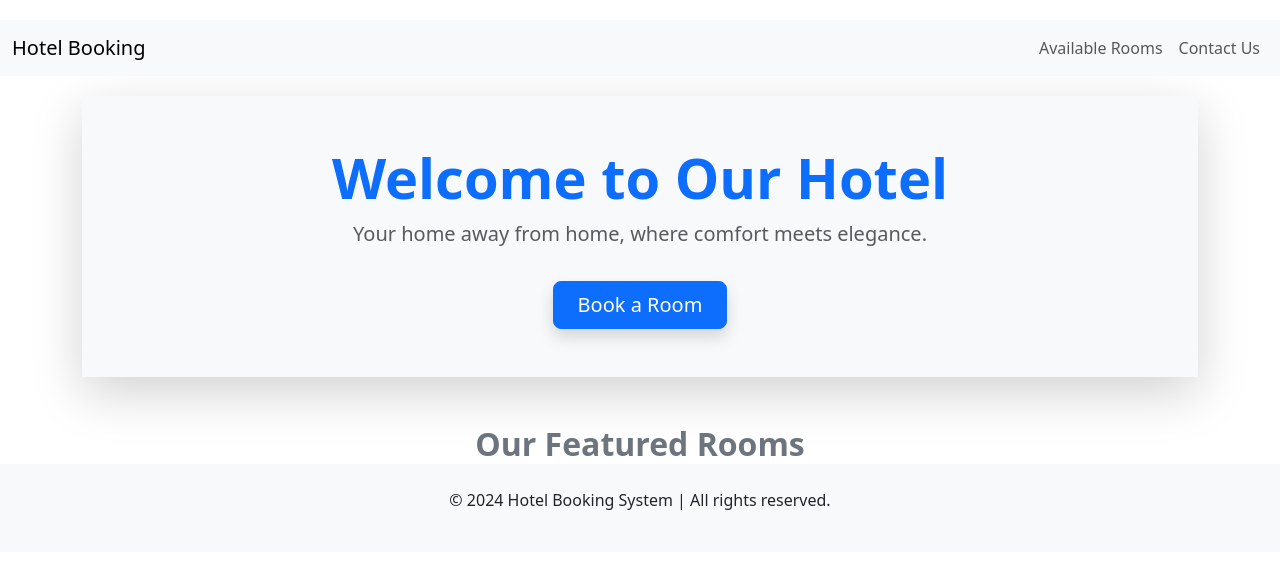
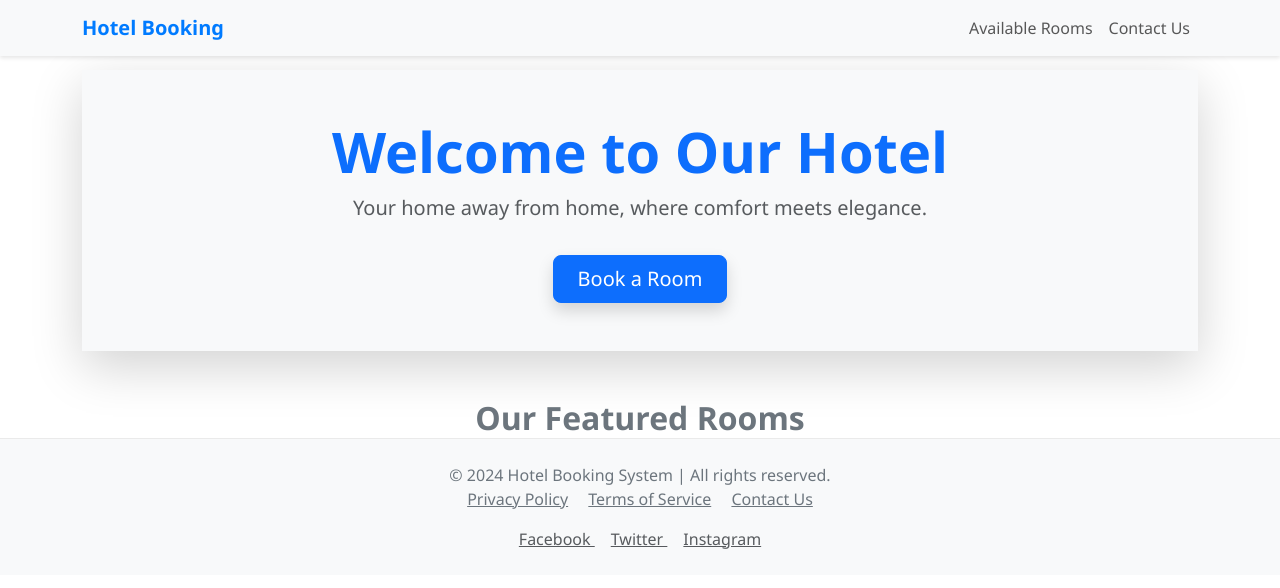
Before and after one commit to NexusGKSoftwares/DJANGO-PROJECT, a Django app: page /hotel_booking/ in a window 1280 px wide. Shown: the top 588 px of the page. Run offline with Django 5.2, Linux system fonts and the light colour scheme; data that the repository does not hold is empty; some libraries are stand-ins or nearby versions.

Commit message:
"Updated base.html template with new CSS styles, modified navbar and footer elements, and added social media links."

```diff
--- a/hotel_booking/templates/hotel_booking/base.html
+++ b/hotel_booking/templates/hotel_booking/base.html
@@ -1,4 +1,3 @@
-<!-- hotel_booking/templates/hotel_booking/base.html -->
 <!DOCTYPE html>
 <html lang="en">
 <head>
@@ -8,18 +7,39 @@
     <link rel="stylesheet" href="https://cdnjs.cloudflare.com/ajax/libs/bootstrap/5.3.0-alpha1/css/bootstrap.min.css">
     <style>
         body {
-            padding-top: 20px;
+            font-family: 'Segoe UI', Tahoma, Geneva, Verdana, sans-serif;
+            padding-top: 70px; /* Ensure space for the sticky navbar */
         }
         .navbar {
-            margin-bottom: 20px;
+            background-color: #f8f9fa; /* Light gray */
+            box-shadow: 0 2px 4px rgba(0, 0, 0, 0.1); /* Subtle shadow for depth */
+        }
+        .navbar-brand {
+            font-weight: bold;
+            color: #007bff; /* Primary color */
+        }
+        .navbar-brand:hover {
+            color: #0056b3;
+        }
+        footer {
+            background-color: #f8f9fa; /* Light gray */
+            border-top: 1px solid #eaeaea;
+        }
+        footer p, footer a {
+            margin: 0;
+            color: #6c757d; /* Muted text */
+        }
+        footer a:hover {
+            text-decoration: none;
+            color: #007bff; /* Primary color */
         }
     </style>
 </head>
 <body>
 
     <!-- Navbar -->
-    <nav class="navbar navbar-expand-lg navbar-light bg-light">
-        <div class="container-fluid">
+    <nav class="navbar navbar-expand-lg navbar-light fixed-top">
+        <div class="container">
             <a class="navbar-brand" href="{% url 'index' %}">Hotel Booking</a>
             <button class="navbar-toggler" type="button" data-bs-toggle="collapse" data-bs-target="#navbarNav" aria-controls="navbarNav" aria-expanded="false" aria-label="Toggle navigation">
                 <span class="navbar-toggler-icon"></span>
@@ -44,8 +64,26 @@
     </div>
 
     <!-- Footer -->
-    <footer class="bg-light text-center py-4">
-        <p>&copy; 2024 Hotel Booking System | All rights reserved.</p>
+    <footer class="text-center py-4">
+        <div class="container">
+            <p>&copy; 2024 Hotel Booking System | All rights reserved.</p>
+            <div>
+                <a href="#" class="me-3">Privacy Policy</a>
+                <a href="#" class="me-3">Terms of Service</a>
+                <a href="#">Contact Us</a>
+            </div>
+            <div class="mt-3">
+                <a href="#" class="text-muted me-3">
+                    <i class="bi bi-facebook"></i> Facebook
+                </a>
+                <a href="#" class="text-muted me-3">
+                    <i class="bi bi-twitter"></i> Twitter
+                </a>
+                <a href="#" class="text-muted">
+                    <i class="bi bi-instagram"></i> Instagram
+                </a>
+            </div>
+        </div>
     </footer>
 
     <script src="https://cdnjs.cloudflare.com/ajax/libs/bootstrap/5.3.0-alpha1/js/bootstrap.bundle.min.js"></script>
```
